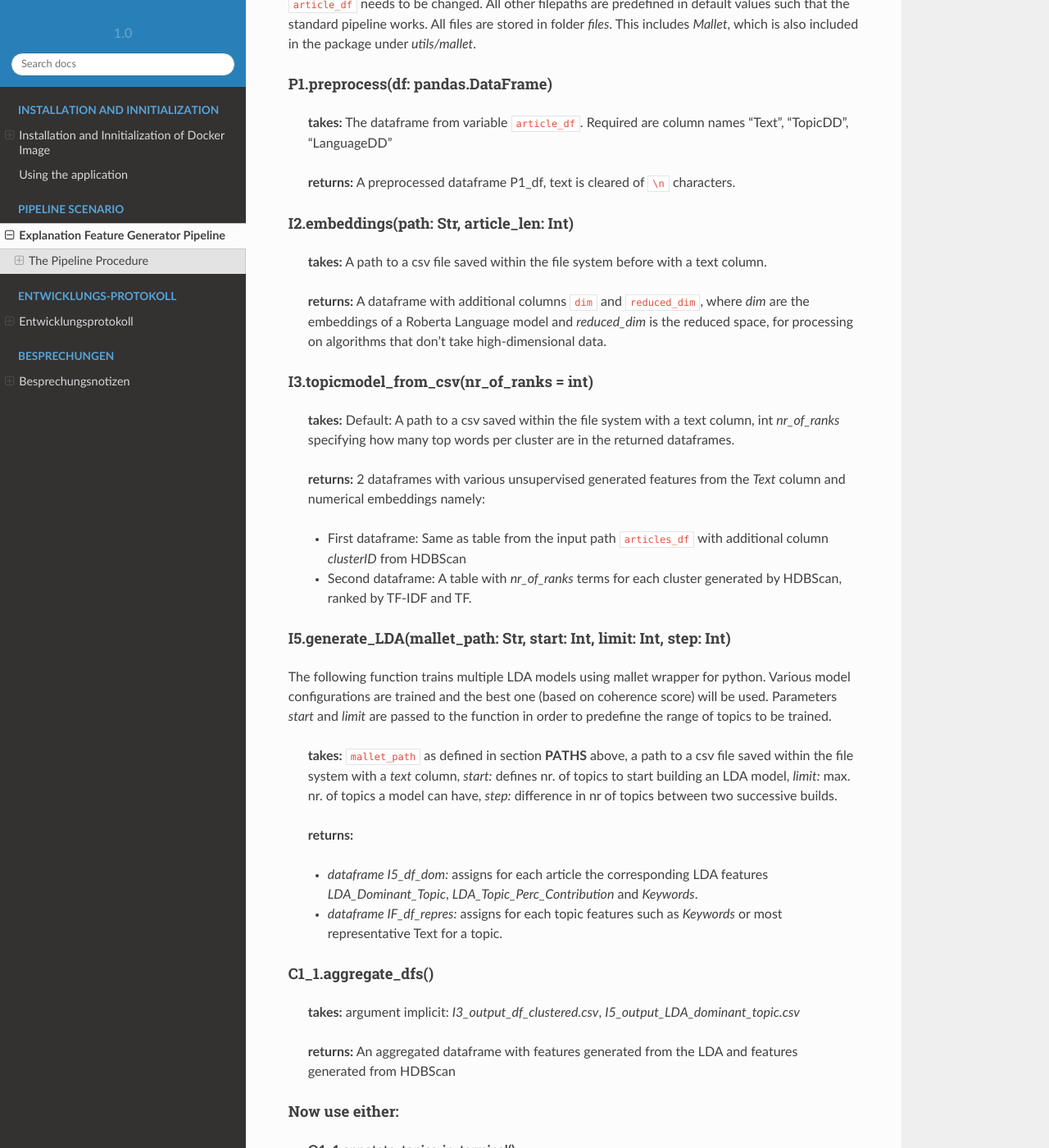
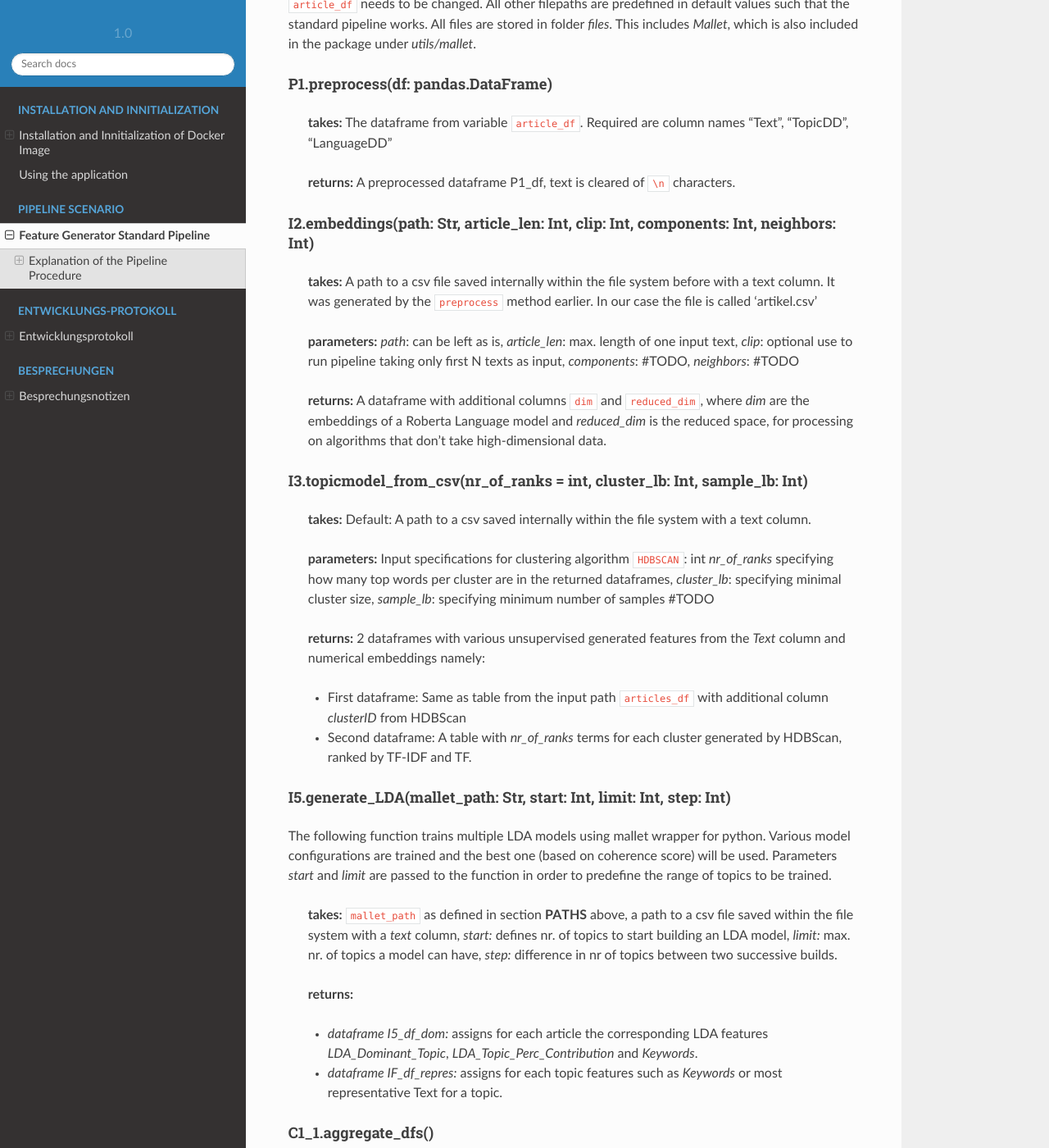
Before and after one commit to klemptner/dokumentation_feature_generator, a Sphinx documentation site: the page built from docs/source/docs/README_V1.md, in a window 1280 px wide and 1400 px high, scrolled down 1442 px. Shown: the whole window at 82% size. Built offline with Sphinx 7.4.7 and the Read the Docs theme 2.0.0, drawn with Linux system fonts in a browser that asks for light colours; some of the changed text lies outside the part shown.

Commit message:
extended parameters in I2 and I3

```diff
--- a/docs/source/docs/README_V1.md
+++ b/docs/source/docs/README_V1.md
@@ -1,4 +1,4 @@
-# Explanation Feature Generator Pipeline
+# Feature Generator Standard Pipeline
 
 In the following, find a basic configuration for a pipeline that trains an activ learning classifier for user specified annotation of articles into topics.
 
@@ -7,7 +7,7 @@
 
 
 
-## The Pipeline Procedure
+## Explanation of the Pipeline Procedure
 
 Open file *feature_generator_Part1.py*. It calls the various functions needed, and stores the returned dataframes into csv files. In the following only the functions are described.
 
@@ -28,20 +28,24 @@
 #### P1.preprocess(df: pandas.DataFrame)
 
 > **takes:** The dataframe from variable `article_df`. Required are column names "Text", "TopicDD", "LanguageDD"
-
+>
 > **returns:** A preprocessed dataframe P1_df, text is cleared of `\n` characters.
 
 
 
 
-#### I2.embeddings(path: Str, article_len: Int)
-> **takes:** A path to a csv file saved within the file system before with a text column.
+#### I2.embeddings(path: Str, article_len: Int, clip: Int, components: Int, neighbors: Int)
+> **takes:** A path to a csv file saved internally within the file system before with a text column. It was generated by the `preprocess` method earlier. In our case the file is called 'artikel.csv'
+>
+> **parameters:** *path*: can be left as is, *article_len*: max. length of one input text, *clip*: optional use to run pipeline taking only first N texts as input, *components*: #TODO, *neighbors*: #TODO
 >
 > **returns:** A dataframe with additional columns `dim` and `reduced_dim`, where *dim* are the embeddings of a Roberta Language model and *reduced_dim* is the reduced space, for processing on algorithms that don't take high-dimensional data.
 
 
-#### I3.topicmodel_from_csv(nr_of_ranks = int)
-> **takes:** Default: A path to a csv saved within the file system with a text column, int *nr_of_ranks* specifying how many top words per cluster are in the returned dataframes.
+#### I3.topicmodel_from_csv(nr_of_ranks = int, cluster_lb: Int, sample_lb: Int)
+> **takes:** Default: A path to a csv saved internally within the file system with a text column.
+>
+> **parameters:** Input specifications for clustering algorithm `HDBSCAN`: int *nr_of_ranks* specifying how many top words per cluster are in the returned dataframes, *cluster_lb*: specifying minimal cluster size, *sample_lb*: specifying minimum number of samples #TODO
 >
 > **returns:** 2 dataframes with various unsupervised generated features from the *Text* column and numerical embeddings namely:
 >
@@ -66,33 +70,27 @@
 >
 > **returns:** An aggregated dataframe with features generated from the LDA and features generated from HDBScan
 
-#### Now use either:
-- **O1_1.annotate_topics_in_terminal()**
+#### First Manual Annotation Round:
+##### O2.create_tables_for_annotation()
 
-This function can be used instead of `O2.create_tables_for_annotation()`. It provides overview over each cluster that was generated unsupervised. It presents cluster features and requests a label for that cluster from the user via command line input.
-> **takes:** nothing, is accessing the files from folder *files*
+> **takes:** implicit CSVs from LDA and Unsupervised HDBScan Clustering that were stored in *files* folder earlier.
 >
-> **returns:** *dataframes O1_df_annotation_hdbscan*, *O1_df_annotation_lda*
-
-
-
-- **O2.create_tables_for_annotation()**
-> **takes:** implicit CSVs from LDA and Unsupervised HDBScan Clustering that were stored in *files* folder earlier.
 > **returns:** 2 dataframes for the purpose of the annotation: *Part_1_hdbscan_results.csv* , *Part_1_lda_results.csv*
 
 The column to be annotated is `User_Annotation` in both files. In this first manual annotation round all clusters resulting from the unsupervised methods need to be assigned to the user's own topic system, which is preferably coded in int numbers. This encoding is later required for the active learning classifier in section **C**.
 
 
-### Part 2:
+### Part 2: Active Learning Routine
 
 Run python script `feature_generator_Part2`, which reads the annotated tables.
 
 #### O3.write_annotations()
 > **takes:** the 2 dataframes that were user-annotated in 02
+>
 > **returns:** applied user annotated topics for each cluster to each text in a single dataframe `O3_df_articles.csv`
 
 #### C.classify(label_column_name: Str, *args: List[Str])
 > **takes:** a label column on which the classifier is trained, followed by several specified columns for classifier features
-
+>
 > **returns:** None
 > **output:** csv table in *files/labeled_timestamp.csv*
```
